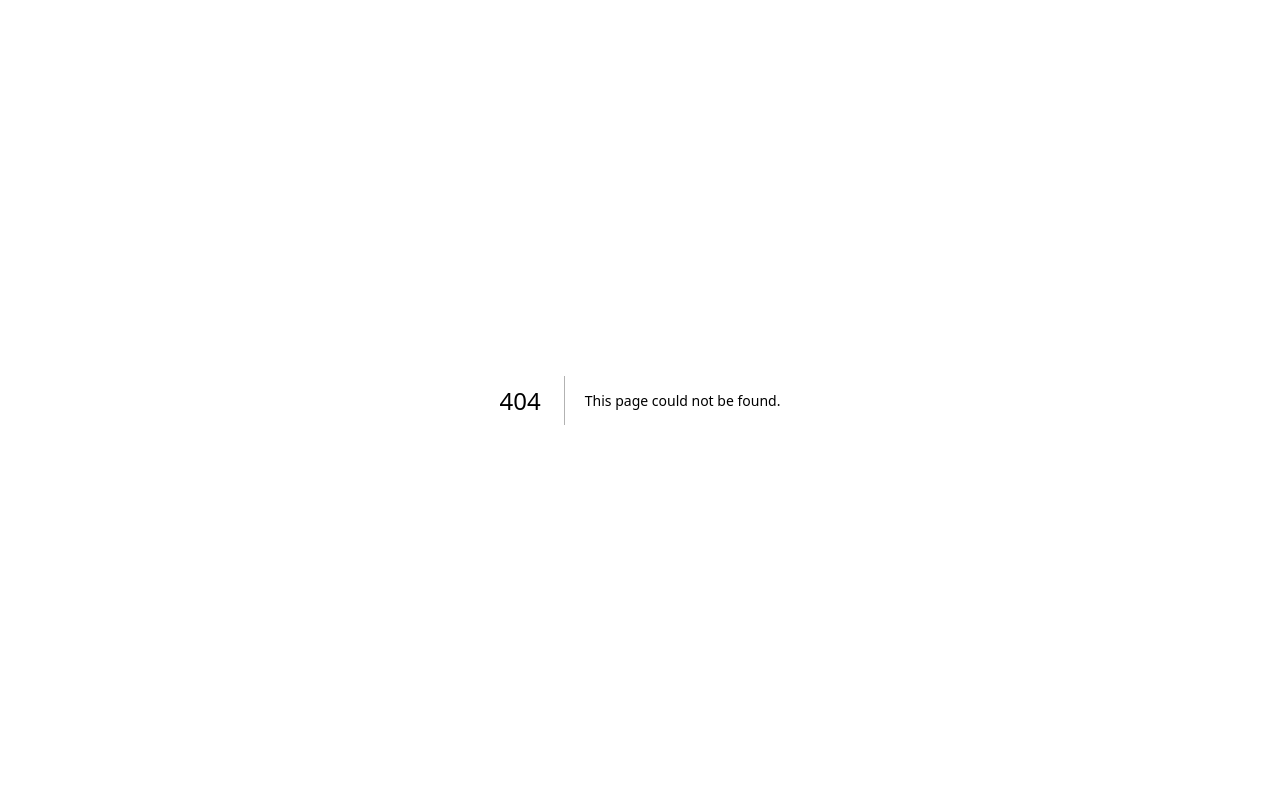
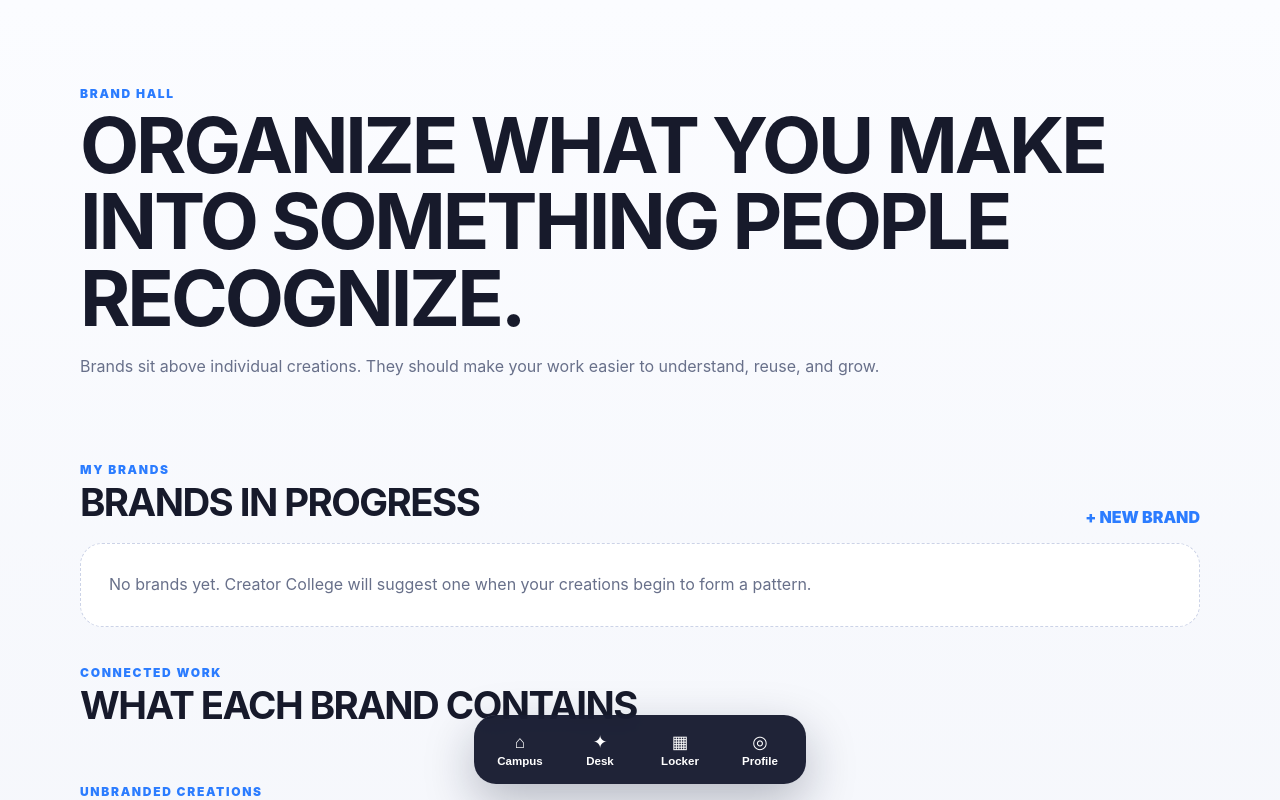
Before and after one commit to melbgittinit/botbox-alpha-clean, a Next.js app: page /creator-college/brand-hall in a window 1280 px wide. Before the commit this address had no page. Shown: the top 800 px of the page. Built offline with nearby package versions, Linux system fonts and the light colour scheme.

Commit message:
Add Creator College Brand Hall

```diff
--- /dev/null
+++ b/app/creator-college/brand-hall/page.tsx
@@ -0,0 +1,20 @@
+"use client";
+
+import { useEffect, useMemo, useState } from "react";
+import { readUnifiedCreations, type UnifiedCreation } from "../lib/creatorCollegeStore";
+
+type BrandProject={id:string;name:string;brandType:string;purpose:string;audience:string;position:string;promise:string;personality:string;style:string;tagline:string;shortDescription:string;voice:string;assets:string[];connectedIds:string[];step:number;progress:number;status:"BUILDING"|"COMPLETE";updatedAt:string};
+const BRAND_KEY="creator-college-v1-brand-projects";
+
+export default function BrandHallPage(){
+ const[brands,setBrands]=useState<BrandProject[]>([]);const[creations,setCreations]=useState<UnifiedCreation[]>([]);
+ useEffect(()=>{setBrands(JSON.parse(localStorage.getItem(BRAND_KEY)||"[]"));setCreations(readUnifiedCreations())},[]);
+ const finished=useMemo(()=>creations.filter(c=>c.status==="COMPLETE"),[creations]);
+ const unbranded=useMemo(()=>finished.filter(c=>!brands.some(b=>b.connectedIds.includes(c.id))),[finished,brands]);
+ return <main className="cc4-shell"><section className="cc4-hero"><span className="cc4-eyebrow">BRAND HALL</span><h1>ORGANIZE WHAT YOU MAKE INTO SOMETHING PEOPLE RECOGNIZE.</h1><p>Brands sit above individual creations. They should make your work easier to understand, reuse, and grow.</p></section>
+ {finished.length>=2&&brands.length===0&&<section className="cc5-smart-panel"><div><span className="cc4-eyebrow">CREATOR COACH</span><h2>YOU MAY HAVE A BRAND HERE.</h2><p>You have {finished.length} finished creations. That is enough to test whether they belong under one recognizable identity.</p></div><a className="cc4-primary" href="/creator-college/brand">BUILD MY STARTER BRAND</a></section>}
+ <section className="cc4-section"><div className="cc4-section-head"><div><span className="cc4-eyebrow">MY BRANDS</span><h2>BRANDS IN PROGRESS</h2></div><a href="/creator-college/brand">+ NEW BRAND</a></div>{brands.length===0?<div className="cc4-empty">No brands yet. Creator College will suggest one when your creations begin to form a pattern.</div>:<div className="cc4-grid cc4-card-grid">{brands.map(brand=>{const connected=creations.filter(c=>brand.connectedIds.includes(c.id));return <article className="cc4-card" key={brand.id}><small>{brand.status} · {brand.brandType}</small><h3>{brand.name}</h3><p>{brand.tagline||brand.promise||brand.position}</p><p><b>{brand.style}</b> identity · <b>{brand.voice}</b> voice</p><div className="cc4-meter"><span style={{width:`${brand.progress}%`}}/></div><b>{connected.length} connected creation{connected.length===1?"":"s"}</b><div className="cc4-mini-actions"><a href="/creator-college/brand">{brand.status==="BUILDING"?"CONTINUE":"OPEN BRAND"}</a></div></article>})}</div>}</section>
+ <section className="cc4-section"><div className="cc4-section-head"><div><span className="cc4-eyebrow">CONNECTED WORK</span><h2>WHAT EACH BRAND CONTAINS</h2></div></div>{brands.map(brand=>{const connected=creations.filter(c=>brand.connectedIds.includes(c.id));return <article className="cc4-family" key={brand.id}><div className="cc4-family-head"><div><small>BRAND</small><h3>{brand.name}</h3></div><b>{connected.length} items</b></div><div className="cc4-family-items">{connected.length?connected.map(item=><div key={`${item.kind}-${item.id}`}><span>✓</span><div><b>{item.title}</b><small>{item.kind.replaceAll("_"," ")} · {item.format}</small></div><div className="cc4-mini-actions"><a href={item.route}>OPEN</a></div></div>):<div><span>◌</span><div><b>No creations connected yet</b><small>Open the brand builder and connect your strongest proof pieces.</small></div></div>}</div></article>})}</section>
+ <section className="cc4-section"><div className="cc4-section-head"><div><span className="cc4-eyebrow">UNBRANDED CREATIONS</span><h2>WORK THAT MAY NEED A HOME</h2></div><span>{unbranded.length}</span></div>{unbranded.length===0?<div className="cc4-empty">Everything finished is already connected, or you have not finished enough work yet.</div>:<div className="cc4-grid cc4-card-grid">{unbranded.map(item=><article className="cc4-card" key={`${item.kind}-${item.id}`}><small>{item.kind.replaceAll("_"," ")}</small><h3>{item.title}</h3><p>{item.format}</p><a href="/creator-college/brand">CONNECT TO A BRAND</a></article>)}</div>}</section>
+ </main>
+}
```
